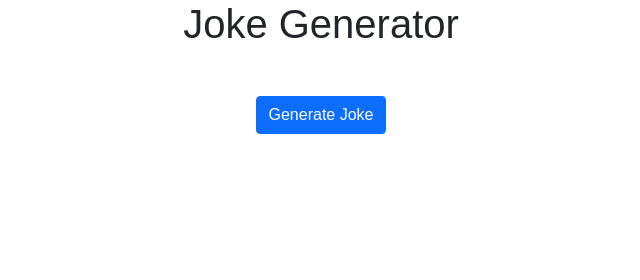
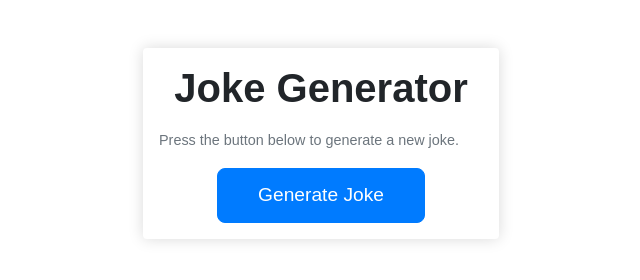
Before and after one commit to Atharv-Nalwade/Joke-Generator-Extension-, a plain HTML site: page index.html in a window 1280 px wide. Shown: the whole page, without its empty margins (319-959 px from the left). Drawn offline with nearby package versions, Linux system fonts and the light colour scheme.

Commit message:
fix: Added styles

```diff
--- a/index.html
+++ b/index.html
@@ -1,27 +1,44 @@
 <!DOCTYPE html>
 <html lang="en">
+
 <head>
     <meta charset="UTF-8">
     <meta http-equiv="X-UA-Compatible" content="IE=edge">
     <meta name="viewport" content="width=device-width, initial-scale=1.0">
     <title>Jokify</title>
-    <link href="https://cdn.jsdelivr.net/npm/bootstrap@5.0.2/dist/css/bootstrap.min.css" rel="stylesheet" integrity="sha384-EVSTQN3/azprG1Anm3QDgpJLIm9Nao0Yz1ztcQTwFspd3yD65VohhpuuCOmLASjC" crossorigin="anonymous">
-    <link rel="stylesheet" href="./styles.css"/>
+    <link href="https://cdn.jsdelivr.net/npm/bootstrap@5.0.2/dist/css/bootstrap.min.css" rel="stylesheet"
+        integrity="sha384-EVSTQN3/azprG1Anm3QDgpJLIm9Nao0Yz1ztcQTwFspd3yD65VohhpuuCOmLASjC" crossorigin="anonymous">
+    <link rel="stylesheet" href="./styles.css" />
 </head>
+
 <body>
 
-    <h1>Joke Generator</h1>
-    <div class="spinner-border text-primary" role="status" style="display: none;">
-        <span class="visually-hidden">Loading...</span>
-      </div>
-      <br>
-    <p id="joke-text"></p>
+    <div class="container">
+        <div class="row justify-content-center mt-5">
+            <div class="col-md-6 col-lg-4">
+                <div class="card">
+                    <div class="card-body">
+                        <h1 class="card-title text-center">Joke Generator</h1>
+                        <div class="spinner-border text-primary" role="status" style="display: none;">
+                            <span class="visually-hidden">Loading...</span>
+                        </div>
+                        <div class="form-group mt-3">
+                            <p class="card-text text-center mb-0" id="joke-text"></p>
+                            <small class="form-text text-muted text-center mt-0">Press the button below to generate a new
+                                joke.</small>
+                        </div>
+                        <button type="button" class="btn btn-primary d-block mx-auto mt-3" id="joke-button">Generate
+                            Joke</button>
+                    </div>
+                </div>
+            </div>
+        </div>
+    </div>
 
-    <button type="button" class="btn btn-primary" id="joke-button">Generate Joke</button>
-    <!-- <button >Generate Joke</button> -->
-
-      <br>
-    <script src="https://cdn.jsdelivr.net/npm/bootstrap@5.0.2/dist/js/bootstrap.bundle.min.js" integrity="sha384-MrcW6ZMFYlzcLA8Nl+NtUVF0sA7MsXsP1UyJoMp4YLEuNSfAP+JcXn/tWtIaxVXM" crossorigin="anonymous"></script>
+    <script src="https://cdn.jsdelivr.net/npm/bootstrap@5.0.2/dist/js/bootstrap.bundle.min.js"
+        integrity="sha384-MrcW6ZMFYlzcLA8Nl+NtUVF0sA7MsXsP1UyJoMp4YLEuNSfAP+JcXn/tWtIaxVXM" crossorigin="anonymous">
+    </script>
     <script src="jokeGenerator.js"></script>
 </body>
+
 </html>
--- a/styles.css
+++ b/styles.css
@@ -1,4 +1,52 @@
-body {
+/* body {
     font-family: Arial, sans-serif;
     text-align: center;
   }
+  */
+
+  body {
+    font-family: Arial, sans-serif;
+}
+
+.card {
+    border: none;
+    box-shadow: 0px 0px 15px 0px rgba(0, 0, 0, 0.15);
+}
+
+.card-title {
+    font-size: 2.5rem;
+    font-weight: bold;
+}
+
+.card-text {
+    font-size: 1.5rem;
+    white-space: pre-wrap;
+    word-wrap: break-word;
+    text-align: center;
+    margin: 0 auto;
+    max-width: 100%;
+}
+
+.form-text {
+    font-size: 0.9rem;
+}
+
+.btn-primary {
+    font-size: 1.2rem;
+    padding: 0.75rem 2.5rem;
+    border-radius: 0.5rem;
+    background-color: #007bff;
+    border-color: #007bff;
+}
+
+.btn-primary:hover,
+.btn-primary:focus {
+    background-color: #0062cc;
+    border-color: #005cbf;
+    box-shadow: none;
+}
+
+.spinner-border {
+    display: block;
+    margin: 0 auto;
+}
```
